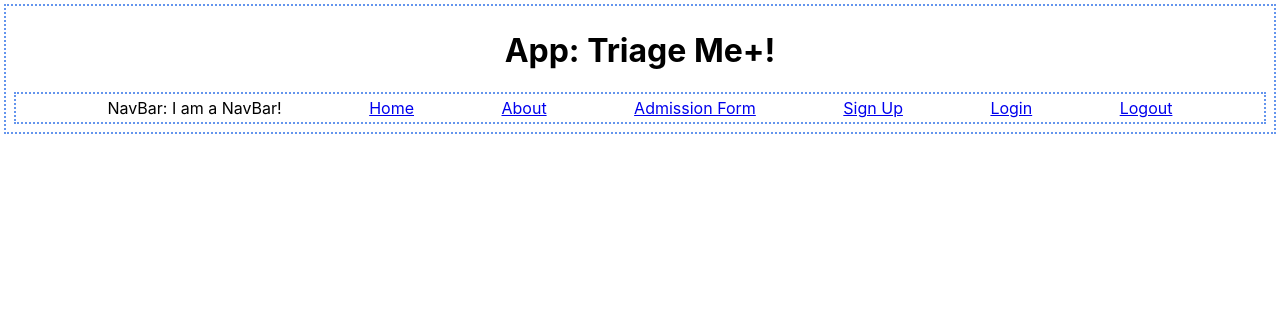
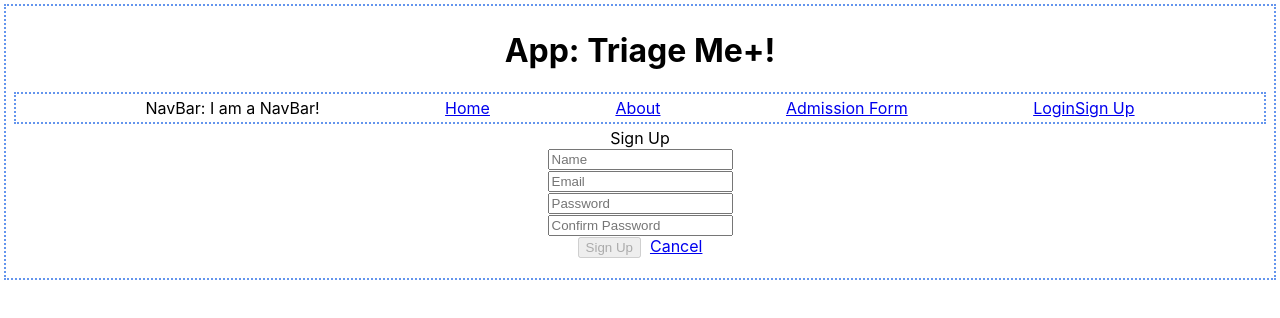
Before and after one commit to robified/react_triageMe, a React (Create React App) app: page /signup in a window 1280 px wide. Shown: the top 318 px of the page. Built offline with nearby package versions, Linux system fonts and the light colour scheme.

Commit message:
Implement token-based authentication * authorization.

```diff
--- a/server.js
+++ b/server.js
@@ -11,6 +11,7 @@
 
 
 const admissionFormsRouter = require('./routes/api/admissionForms');
+const usersRouter = require('./routes/api/users');
 
 
 const app = express();
@@ -26,6 +27,7 @@
 
 // Put API routes here, before the "catch all" route
 app.use('/api/admissionForms', admissionFormsRouter);
+app.use('/api/users', usersRouter);
 
 
 // The following "catch all" route (note the *)is necessary for a SPA's client-side routing to properly work
--- a/src/components/NavBar/NavBar.jsx
+++ b/src/components/NavBar/NavBar.jsx
@@ -2,16 +2,38 @@
 import { Link } from 'react-router-dom';
 import styles from './NavBar.module.css';
 
-const NavBar = props => {
+const NavBar = (props) => {
+    //if a user is logged in show logout, else show login/signup
+    let navMust =
+        <>
+        <header>NavBar: I am a NavBar!</header>
+        <Link to='/'>Home</Link>
+        <Link to='/about'>About</Link>
+        <Link to='/admissionform'>Admission Form</Link>
+        </>
+
+    let navUser = props.user ?
+      <div>
+        <Link to='' onClick={props.handleLogout}>
+            Logout
+        </Link>
+        <span>WELCOME, {props.user.name}</span>
+      </div>
+      :
+      <div>
+        <Link to='/login'>
+            Login
+        </Link>
+
+        <Link to='/signup'>
+            Sign Up
+        </Link>
+      </div>;
+
     return (
         <div className={`component ${styles.NavBar}`}>
-            <header>NavBar: I am a NavBar!</header>
-            <Link to='/'>Home</Link>
-            <Link to='/about'>About</Link>
-            <Link to='/admissionform'>Admission Form</Link>
-            <Link to='/signup'>Sign Up</Link>
-            <Link to='/login'>Login</Link>
-            <Link to='/logout'>Logout</Link>
+            {navMust}
+            {navUser}
         </div>
     );
 };
--- /dev/null
+++ b/src/components/SignupForm/SignupForm.jsx
@@ -0,0 +1,97 @@
+import React, { Component } from 'react';
+import { Link } from 'react-router-dom';
+import userService from '../../utils/userService';
+
+class SignupForm extends Component {
+  state = {
+    name: '',
+    email: '',
+    password: '',
+    passwordConf: ''
+  };
+
+  handleChange = (e) => {
+    this.props.updateMessage('');
+    this.setState({
+      // Using ES2015 Computed Property Names
+      [e.target.name]: e.target.value
+    });
+  }
+
+  handleSubmit = async (e) => {
+    e.preventDefault();
+    try {
+      await userService.signup(this.state);
+      // Let <App> know a user has signed up
+      this.props.handleSignupOrLogin();
+      // Successfully signed up - show GamePage
+      this.props.history.push('/');
+    } catch (err) {
+      // Invalid user data (probably duplicate email)
+      this.props.updateMessage(err.message);
+    }
+  }
+
+  isFormInvalid() {
+    return !(this.state.name && this.state.email && this.state.password === this.state.passwordConf);
+  }
+
+  render() {
+    return (
+      <div>
+        <header>Sign Up</header>
+        <form onSubmit={this.handleSubmit} >
+          <div>
+            <div>
+              <input
+                type="text"
+                placeholder="Name"
+                value={this.state.name}
+                name="name"
+                onChange={this.handleChange}
+              />
+            </div>
+          </div>
+          <div>
+            <div>
+              <input
+                type="email"
+                placeholder="Email"
+                value={this.state.email}
+                name="email"
+                onChange={this.handleChange} />
+            </div>
+          </div>
+          <div>
+            <div>
+              <input
+                type="password"
+                placeholder="Password"
+                value={this.state.password}
+                name="password"
+                onChange={this.handleChange} />
+            </div>
+          </div>
+          <div>
+            <div>
+              <input
+                type="password"
+                placeholder="Confirm Password"
+                value={this.state.passwordConf}
+                name="passwordConf"
+                onChange={this.handleChange} />
+            </div>
+          </div>
+          <div>
+            <div>
+              <button disabled={this.isFormInvalid()}>Sign Up</button>&nbsp;&nbsp;
+              <Link to='/'>Cancel</Link>
+            </div>
+          </div>
+        </form>
+      </div>
+    );
+  }
+}
+
+export default SignupForm;
--- a/src/pages/App/App.js
+++ b/src/pages/App/App.js
@@ -3,8 +3,11 @@
 import { Route, Switch } from 'react-router-dom';
 import userService from '../../utils/userService';
 import NavBar from '../../components/NavBar/NavBar';
+import LoginPage from '../LoginPage/LoginPage';
+import SignupPage from '../SignupPage/SignupPage';
 import AboutPage from '../AboutPage/AboutPage';
 import AdmissionFormPage from '../AdmissionFormPage/AdmissionFormPage';
+
 
 class App extends Component {
     constructor() {
@@ -14,6 +17,19 @@
             user: userService.getUser()
         };
     }
+
+
+    /*--- Callback Methods ---*/
+    handleLogout = () => {
+        userService.logout();
+        //will remove user object from state
+        this.setState({ user: null });
+    }
+
+    handleSignupOrLogin = () => {
+        this.setState({user: userService.getUser()});
+    }
+
 
     /*---------- Lifecycle Methods ----------*/
     componentDidMount() {
@@ -31,9 +47,12 @@
                 <Switch>
                     <Route exact path='/' render={(props) =>
                         <>
-                            <NavBar {...props}/>
+                            <NavBar
+                                user={this.state.user}
+                                handleLogout={this.handleLogout}
+                            />
                         </>
-                    } />
+                    }/>
 
                     <Route exact path='/about' render={(props) => (
                         <>
@@ -49,23 +68,29 @@
                         </>
                     )}/>
 
-                    <Route exact path='/signup' render={(props) =>
+                    <Route exact path='/signup' render={({history}) =>
                         <>
-                            <NavBar {...props}/>
+                            <SignupPage
+                                history={history}
+                                handleSignupOrLogin={this.handleSignupOrLogin}
+                            />
                         </>
-                    } />
+                    }/>
 
-                    <Route exact path='/login' render={(props) =>
+                    <Route exact path='/login' render={({history}) =>
                         <>
-                            <NavBar {...props}/>
+                            <LoginPage
+                                history={history}
+                                handleSignupOrLogin={this.handleSignupOrLogin}
+                            />
                         </>
-                    } />
+                    }/>
 
                     <Route exact path='/logout' render={(props) =>
                         <>
                             <NavBar {...props}/>
                         </>
-                    } />
+                    }/>
                 </Switch>
             </div>
         )
--- /dev/null
+++ b/src/pages/LoginPage/LoginPage.jsx
@@ -0,0 +1,78 @@
+import React, { Component } from 'react';
+import { Link } from 'react-router-dom';
+import userService from '../../utils/userService';
+import NavBar from '../../components/NavBar/NavBar';
+
+class LoginPage extends Component {
+  state = {
+    email: '',
+    pw: ''
+  };
+
+  handleChange = (e) => {
+    this.setState({
+      // Using ES2015 Computed Property Names
+      [e.target.name]: e.target.value
+    });
+  }
+
+  handleSubmit = async (e) => {
+    e.preventDefault();
+    try {
+      await userService.login(this.state);
+      // Let <App> know a user has signed up!
+      this.props.handleSignupOrLogin();
+      // Successfully signed up - show GamePage
+      this.props.history.push('/');
+    } catch (err) {
+      // Use a modal or toast in your apps instead of alert
+      alert('Invalid Credentials!');
+    }
+  }
+
+  render() {
+    return (
+      <div>
+        <NavBar/>
+
+        <header>Log In</header>
+
+        <form onSubmit={this.handleSubmit} >
+          <div>
+            <div >
+              <input
+                type="email"
+                placeholder="Email"
+                value={this.state.email}
+                name="email"
+                onChange={this.handleChange}
+              />
+            </div>
+          </div>
+
+          <div>
+            <div >
+              <input
+                type="password"
+                placeholder="Password"
+                value={this.state.pw}
+                name="pw"
+                onChange={this.handleChange}
+              />
+            </div>
+          </div>
+
+          <div>
+            <div>
+              <button>Log In</button>
+              <Link to='/'>Cancel</Link>
+            </div>
+          </div>
+        </form>
+
+      </div>
+    );
+  }
+}
+
+export default LoginPage;
--- /dev/null
+++ b/src/pages/SignupPage/SignupPage.jsx
@@ -0,0 +1,26 @@
+import React, { Component } from 'react';
+import SignupForm from '../../components/SignupForm/SignupForm';
+import NavBar from '../../components/NavBar/NavBar';
+
+class SignupPage extends Component {
+  constructor(props) {
+    super(props);
+    this.state = {message: ''}
+  }
+
+  updateMessage = (msg) => {
+    this.setState({message: msg});
+  }
+
+  render() {
+    return (
+      <div>
+        <NavBar/>
+        <SignupForm {...this.props} updateMessage={this.updateMessage} />
+        <p>{this.state.message}</p>
+      </div>
+    );
+  }
+}
+
+export default SignupPage;
--- a/src/utils/tokenService.js
+++ b/src/utils/tokenService.js
@@ -2,12 +2,20 @@
     setToken,
     getToken,
     getUserFromToken,
+    removeToken,
+
 };
+
+function removeToken() {
+    localStorage.removeItem('token');
+}
+
 
 function getUserFromToken () {
     const token = getToken();
     return token ? JSON.parse(atob(token.split('.')[1])).user : null;
 }
+
 
 function getToken() {
     let token = localStorage.getItem('token');
@@ -23,6 +31,7 @@
     return token;
 }
 
+
 function setToken(token) {
     if (token) {
         localStorage.setItem('token', token);
--- a/src/utils/userService.js
+++ b/src/utils/userService.js
@@ -2,10 +2,32 @@
 
 export default {
   signup,
-  getUser
+  getUser,
+  logout,
+  login
 };
 
 const BASE_URL = '/api/users/';
+
+function login(creds) {
+  return fetch(BASE_URL + 'login', {
+    method: 'POST',
+    headers: new Headers({'Content-Type': 'application/json'}),
+    body: JSON.stringify(creds)
+  })
+  .then(res => {
+    // Valid login if we have a status of 2xx (res.ok)
+    if (res.ok) return res.json();
+    throw new Error('Bad Credentials!');
+  })
+  .then(({token}) => tokenService.setToken(token));
+}
+
+
+function logout() {
+  tokenService.removeToken();
+}
+
 
 function signup(user) {
   return fetch(BASE_URL + 'signup', {
@@ -23,6 +45,7 @@
   //.then((token) => token.token);
 }
 
+
 function getUser() {
   return tokenService.getUserFromToken();
 }
```
Also changed, not shown: controllers/users.js (+19 -1 lines), models/user.js (+9 -0 lines), routes/api/users.js (added, +15 -0 lines).
